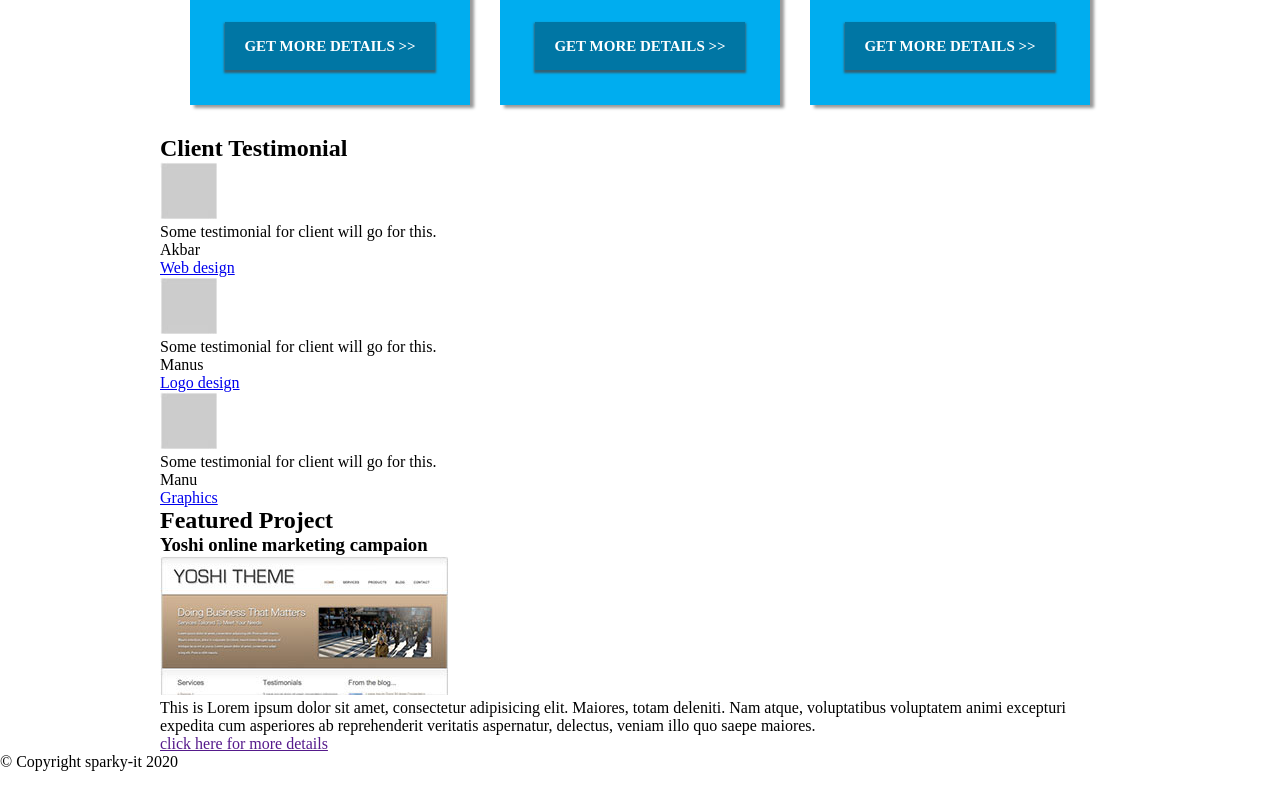
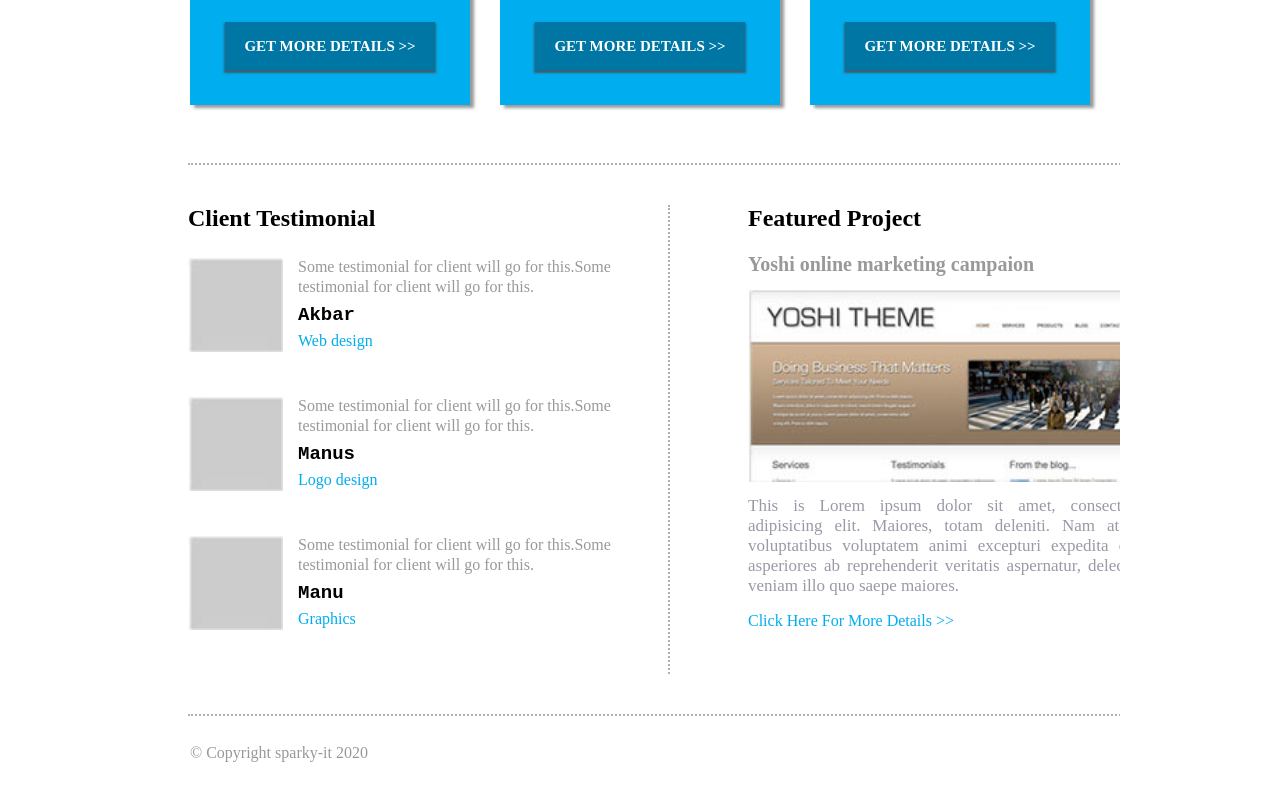
Before and after one commit to atiq012/design-studio-image.github.io, a plain HTML site: page index.html in a window 1280 px wide. Shown: the part 671-1463 px from the top of the page. Before the commit the page ends 1442 px from the top, so only its background shows below. Drawn offline with Linux system fonts and the light colour scheme.

Commit message:
client, project and footer section done.

```diff
--- a/index.html
+++ b/index.html
@@ -62,18 +62,18 @@
                 </div>
             </div>
         </div>
-        <div class="main-bottom">
-            <div class="client-section">
+        <div class="main-bottom template clear">
+            <div class="client-section clear">
                 <h2>Client Testimonial</h2>
-                <div class="testimonial">
+                <div class="testimonial clear">
                     <div class="client-image">
                         <img src="images/client.jpg" alt="">
                     </div>
                     <div class="client-description">
                         <p>
-                            Some testimonial for client will go for this.
+                            Some testimonial for client will go for this.Some testimonial for client will go for this.
                         </p>
-                        <p class="client-name">Akbar</p>
+                        <h4 class="client-name">Akbar</h4>
                         <p><a href="#">Web design</a></p>
                     </div>
                     <div class="client-image">
@@ -81,9 +81,9 @@
                     </div>
                     <div class="client-description">
                         <p>
-                            Some testimonial for client will go for this.
+                            Some testimonial for client will go for this.Some testimonial for client will go for this.
                         </p>
-                        <p class="client-name">Manus</p>
+                        <h4 class="client-name">Manus</h4>
                         <p><a href="#">Logo design</a></p>
                     </div>
                     <div class="client-image">
@@ -91,9 +91,9 @@
                     </div>
                     <div class="client-description">
                         <p>
-                            Some testimonial for client will go for this.
+                            Some testimonial for client will go for this.Some testimonial for client will go for this.
                         </p>
-                        <p class="client-name">Manu</p>
+                        <h4 class="client-name">Manu</h4>
                         <p><a href="#">Graphics</a></p>
                     </div>
                 </div>
@@ -104,12 +104,11 @@
                 <h3>Yoshi online marketing campaion</h3>
                 <img src="images/background.jpg" alt="">
                 <p>This is Lorem ipsum dolor sit amet, consectetur adipisicing elit. Maiores, totam deleniti. Nam atque, voluptatibus voluptatem animi excepturi expedita cum asperiores ab reprehenderit veritatis aspernatur, delectus, veniam illo quo saepe maiores.</p>
-                <p><a href="">click here for more details</a></p>
+                <p><a href="">Click Here For More Details >></a></p>
             </div>
         </div>
-    </div>
 
-    <div class="footer-section">
+    <div class="footer-section template clear">
         <p>
             &copy; Copyright sparky-it 2020
         </p>
--- a/styles.css
+++ b/styles.css
@@ -22,10 +22,6 @@
 .headersection{
     height: 80px;
     background: #333333;
-}
-
-.header{
-
 }
 
 .header-left{
@@ -96,10 +92,6 @@
     color: #232121;
 }
 
-.content{
-
-}
-
 .services{
     background: #00adef;
     width: 210px;
@@ -145,3 +137,101 @@
 .readmore a:hover{
     color: #22b4ee;
 }
+
+.main-bottom{
+    margin: 28px;
+    border-top: 2px dotted #adafb9;
+    border-bottom: 2px dotted #adafb9;
+}
+
+.client-section{
+    float: left;
+    margin-top: 40px;
+    margin-bottom: 40px;
+    width: 480px;
+    border-right: 2px dotted #adafb9;
+}
+
+.client-section h2{
+    padding-bottom: 25px;
+}
+
+.client-image{
+    float: left;
+    width: 60px;
+    height: 40px;
+    margin-right: 50px;
+}
+
+.client-image img{
+    height: 95px;
+}
+
+.client-description{
+    float: left;
+    width: 370px;
+    margin-bottom: 45px;
+}
+
+.client-description p{
+    color: #999999;
+    font-size: 16px;
+    line-height: 20px;
+}
+
+.client-description p a{
+    color: #00adef;
+    text-decoration: none;
+}
+
+.client-name{
+    font-family: monospace;
+    font-weight: bold;
+    font-size: 19px;
+    margin-top: 7px;
+    padding-bottom: 5px;
+}
+.project-section{
+    float: right;
+    width: 400px;
+}
+
+.project-section h2{
+    margin-top: 40px;
+    padding-bottom: 20px;
+}
+
+.project-section h3{
+    padding-bottom: 12px;
+    color: #999;
+    font-size: 20px;
+    line-height: 25px;
+}
+
+.project-section img{
+    margin-bottom: 10px;
+    width: 25rem;
+}
+
+.project-section p{
+    color: #9999A7;
+    font-size: 17px;
+    text-align: justify;
+    line-height: 20px;
+    padding-bottom: 15px;
+}
+
+.project-section p a{
+    color: #00adef;
+    font-size: 16px;
+    text-decoration: none;
+}
+
+.footer-section{
+    margin-left: 30px;
+}
+
+.footer-section p{
+    color: #999999;
+    padding-bottom: 30px;
+}
```
